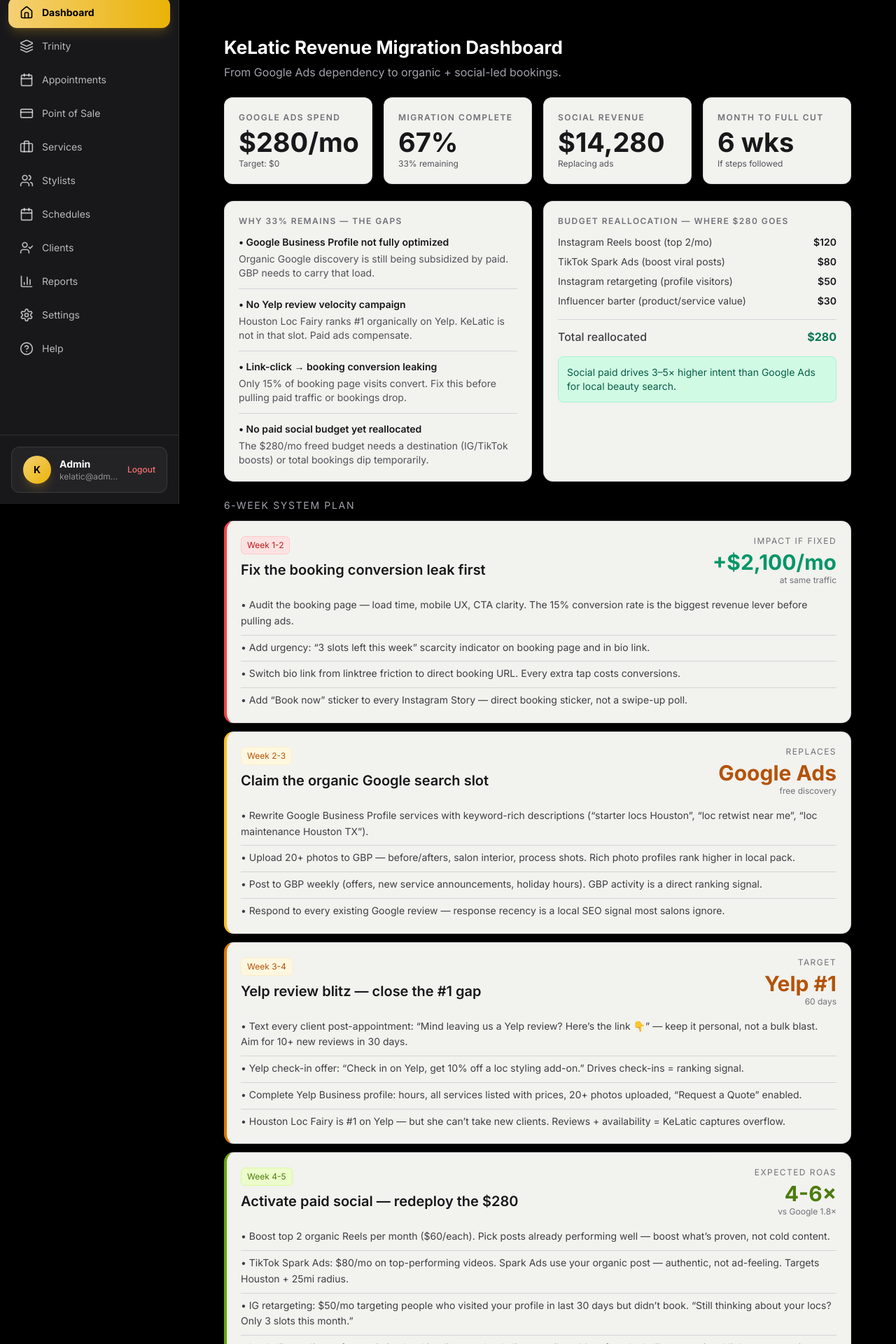
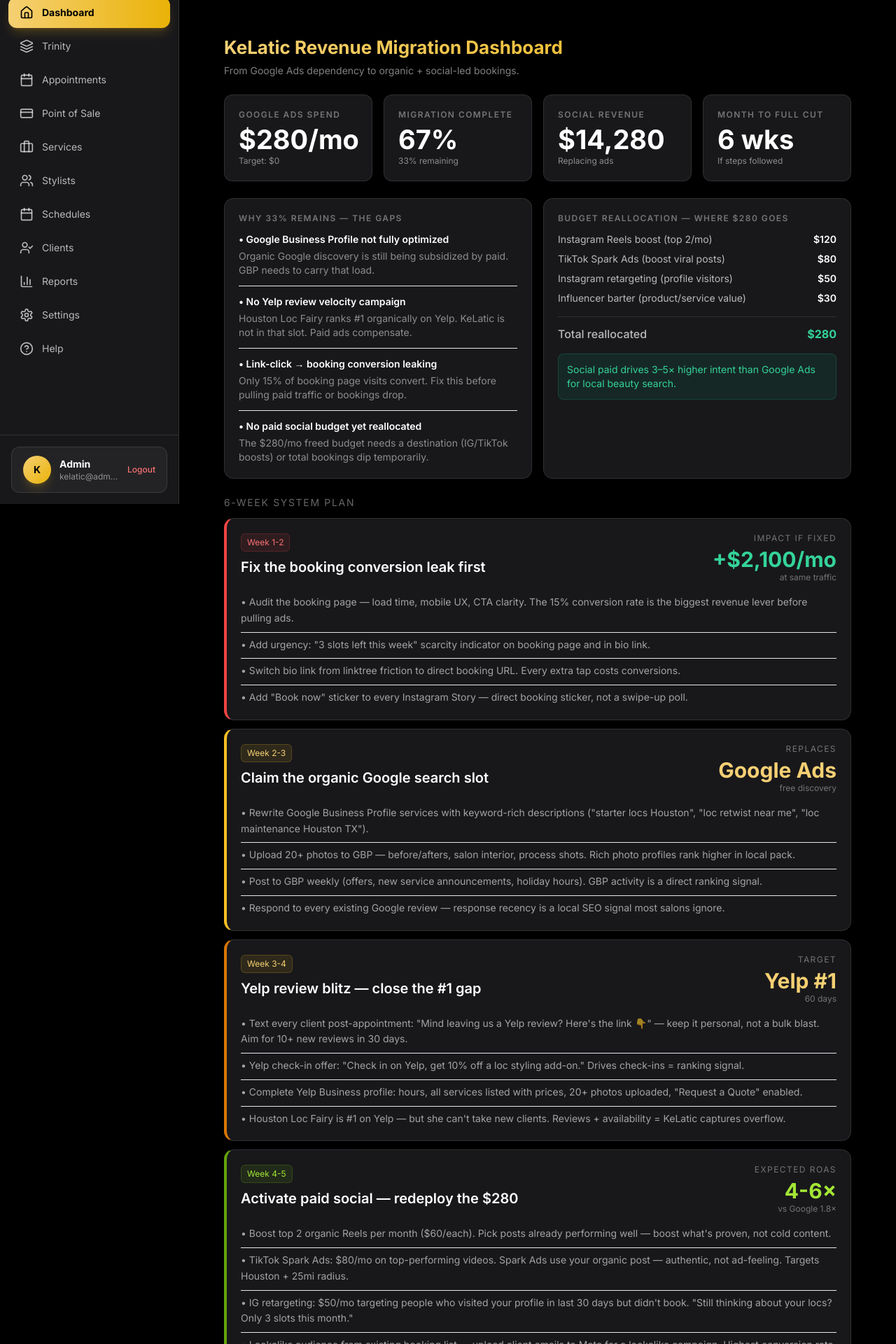
Before and after one commit to epicmotionSD/kelatic-booking, a Next.js app: page /admin in a window 1280 px wide. Shown: the part 80-2000 px from the top of the page at 70% size. Built offline with nearby package versions, Linux system fonts and the light colour scheme; no server answers; a web font is replaced by a local one.

Commit message:
Dark-ify admin dashboard: match Trinity UI style across all cards

```diff
--- a/components/dashboard/revenue-migration-dashboard.tsx
+++ b/components/dashboard/revenue-migration-dashboard.tsx
@@ -1,26 +1,10 @@
 'use client'
 
 const topMetrics = [
-  {
-    label: 'Google ads spend',
-    value: '$280/mo',
-    sublabel: 'Target: $0',
-  },
-  {
-    label: 'Migration complete',
-    value: '67%',
-    sublabel: '33% remaining',
-  },
-  {
-    label: 'Social revenue',
-    value: '$14,280',
-    sublabel: 'Replacing ads',
-  },
-  {
-    label: 'Month to full cut',
-    value: '6 wks',
-    sublabel: 'If steps followed',
-  },
+  { label: 'Google ads spend', value: '$280/mo', sublabel: 'Target: $0' },
+  { label: 'Migration complete', value: '67%', sublabel: '33% remaining' },
+  { label: 'Social revenue', value: '$14,280', sublabel: 'Replacing ads' },
+  { label: 'Month to full cut', value: '6 wks', sublabel: 'If steps followed' },
 ]
 
 const gapItems = [
@@ -57,13 +41,13 @@
     impactValue: '+$2,100/mo',
     impactSub: 'at same traffic',
     accentClass: 'border-l-red-500',
-    weekChipClass: 'bg-red-100 text-red-700 border-red-200',
-    metricClass: 'text-emerald-600',
+    weekChipClass: 'bg-red-500/10 text-red-400 border-red-500/20',
+    metricClass: 'text-emerald-400',
     bullets: [
       'Audit the booking page — load time, mobile UX, CTA clarity. The 15% conversion rate is the biggest revenue lever before pulling ads.',
-      'Add urgency: “3 slots left this week” scarcity indicator on booking page and in bio link.',
+      'Add urgency: "3 slots left this week" scarcity indicator on booking page and in bio link.',
       'Switch bio link from linktree friction to direct booking URL. Every extra tap costs conversions.',
-      'Add “Book now” sticker to every Instagram Story — direct booking sticker, not a swipe-up poll.',
+      'Add "Book now" sticker to every Instagram Story — direct booking sticker, not a swipe-up poll.',
     ],
   },
   {
@@ -73,10 +57,10 @@
     impactValue: 'Google Ads',
     impactSub: 'free discovery',
     accentClass: 'border-l-amber-500',
-    weekChipClass: 'bg-amber-100 text-amber-700 border-amber-200',
-    metricClass: 'text-amber-700',
+    weekChipClass: 'bg-amber-500/10 text-amber-400 border-amber-500/20',
+    metricClass: 'text-amber-400',
     bullets: [
-      'Rewrite Google Business Profile services with keyword-rich descriptions (“starter locs Houston”, “loc retwist near me”, “loc maintenance Houston TX”).',
+      'Rewrite Google Business Profile services with keyword-rich descriptions ("starter locs Houston", "loc retwist near me", "loc maintenance Houston TX").',
       'Upload 20+ photos to GBP — before/afters, salon interior, process shots. Rich photo profiles rank higher in local pack.',
       'Post to GBP weekly (offers, new service announcements, holiday hours). GBP activity is a direct ranking signal.',
       'Respond to every existing Google review — response recency is a local SEO signal most salons ignore.',
@@ -89,13 +73,13 @@
     impactValue: 'Yelp #1',
     impactSub: '60 days',
     accentClass: 'border-l-amber-600',
-    weekChipClass: 'bg-amber-100 text-amber-700 border-amber-200',
-    metricClass: 'text-amber-700',
+    weekChipClass: 'bg-amber-500/10 text-amber-400 border-amber-500/20',
+    metricClass: 'text-amber-400',
     bullets: [
-      'Text every client post-appointment: “Mind leaving us a Yelp review? Here’s the link 👇” — keep it personal, not a bulk blast. Aim for 10+ new reviews in 30 days.',
-      'Yelp check-in offer: “Check in on Yelp, get 10% off a loc styling add-on.” Drives check-ins = ranking signal.',
-      'Complete Yelp Business profile: hours, all services listed with prices, 20+ photos uploaded, “Request a Quote” enabled.',
-      'Houston Loc Fairy is #1 on Yelp — but she can’t take new clients. Reviews + availability = KeLatic captures overflow.',
+      'Text every client post-appointment: "Mind leaving us a Yelp review? Here\'s the link 👇" — keep it personal, not a bulk blast. Aim for 10+ new reviews in 30 days.',
+      'Yelp check-in offer: "Check in on Yelp, get 10% off a loc styling add-on." Drives check-ins = ranking signal.',
+      'Complete Yelp Business profile: hours, all services listed with prices, 20+ photos uploaded, "Request a Quote" enabled.',
+      'Houston Loc Fairy is #1 on Yelp — but she can\'t take new clients. Reviews + availability = KeLatic captures overflow.',
     ],
   },
   {
@@ -105,12 +89,12 @@
     impactValue: '4-6×',
     impactSub: 'vs Google 1.8×',
     accentClass: 'border-l-lime-600',
-    weekChipClass: 'bg-lime-100 text-lime-700 border-lime-200',
-    metricClass: 'text-lime-700',
+    weekChipClass: 'bg-lime-500/10 text-lime-400 border-lime-500/20',
+    metricClass: 'text-lime-400',
     bullets: [
-      'Boost top 2 organic Reels per month ($60/each). Pick posts already performing well — boost what’s proven, not cold content.',
+      'Boost top 2 organic Reels per month ($60/each). Pick posts already performing well — boost what\'s proven, not cold content.',
       'TikTok Spark Ads: $80/mo on top-performing videos. Spark Ads use your organic post — authentic, not ad-feeling. Targets Houston + 25mi radius.',
-      'IG retargeting: $50/mo targeting people who visited your profile in last 30 days but didn’t book. “Still thinking about your locs? Only 3 slots this month.”',
+      'IG retargeting: $50/mo targeting people who visited your profile in last 30 days but didn\'t book. "Still thinking about your locs? Only 3 slots this month."',
       'Lookalike audience from existing booking list — upload client emails to Meta for a lookalike campaign. Highest conversion rate ad type.',
     ],
   },
@@ -121,12 +105,12 @@
     impactValue: '$0',
     impactSub: 'UGC + referral',
     accentClass: 'border-l-lime-700',
-    weekChipClass: 'bg-lime-100 text-lime-700 border-lime-200',
-    metricClass: 'text-lime-700',
+    weekChipClass: 'bg-lime-500/10 text-lime-400 border-lime-500/20',
+    metricClass: 'text-lime-400',
     bullets: [
-      'Ask every client to film a 15-sec reaction video at the reveal. Text: “Film yourself seeing your locs for the first time — we’ll share it!” Most will say yes.',
+      'Ask every client to film a 15-sec reaction video at the reveal. Text: "Film yourself seeing your locs for the first time — we\'ll share it!" Most will say yes.',
       'Salon hashtag push: #KeLatic + #KeLaticLocs on every client post = free content + organic search visibility.',
-      'Referral offer: “Tag a friend in our latest Reel = both of you get $20 off your next visit.” Viral loop with booking incentive.',
+      'Referral offer: "Tag a friend in our latest Reel = both of you get $20 off your next visit." Viral loop with booking incentive.',
       'Reach out to @houstonlocgirl and @naturalhtx for service-barter collabs — zero cash, $0 ad cost, 8–11% engagement audiences.',
     ],
   },
@@ -136,13 +120,13 @@
     impactLabel: 'Migration',
     impactValue: '100%',
     impactSub: 'done',
-    accentClass: 'border-l-green-700',
-    weekChipClass: 'bg-green-100 text-green-700 border-green-200',
-    metricClass: 'text-green-700',
+    accentClass: 'border-l-green-500',
+    weekChipClass: 'bg-green-500/10 text-green-400 border-green-500/20',
+    metricClass: 'text-green-400',
     bullets: [
-      'Confirm GBP organic traffic is holding — check Google Search Console for “kelatic” + “Houston locs” impressions before pulling the plug.',
+      'Confirm GBP organic traffic is holding — check Google Search Console for "kelatic" + "Houston locs" impressions before pulling the plug.',
       'Verify booking calendar has 80%+ fill rate for 2 consecutive weeks from organic + social alone.',
-      'Pause Google Ads (don’t delete the account — keep the data and pixel for 30-day safety window).',
+      'Pause Google Ads (don\'t delete the account — keep the data and pixel for 30-day safety window).',
       'After 30 days with stable bookings: close the account completely. $280/mo permanent savings locked in.',
     ],
   },
@@ -151,22 +135,19 @@
 const pillars = [
   {
     title: 'Google Business Profile',
-    detail:
-      'Captures “locs near me” and “Houston loctician” searches for free. Needs 20+ photos + keyword-rich service descriptions + weekly activity to rank in local 3-pack.',
+    detail: 'Captures "locs near me" and "Houston loctician" searches for free. Needs 20+ photos + keyword-rich service descriptions + weekly activity to rank in local 3-pack.',
     badge: 'Free',
     timeline: 'Week 2',
   },
   {
     title: 'Yelp organic ranking',
-    detail:
-      'Review velocity is the #1 Yelp ranking signal. 10 new reviews in 30 days can shift KeLatic from top-10 to top-3. Houston Loc Fairy’s limited hours mean she can’t serve overflow demand.',
+    detail: 'Review velocity is the #1 Yelp ranking signal. 10 new reviews in 30 days can shift KeLatic from top-10 to top-3. Houston Loc Fairy\'s limited hours mean she can\'t serve overflow demand.',
     badge: 'Free',
     timeline: 'Week 3',
   },
   {
     title: 'Instagram + TikTok organic reach',
-    detail:
-      'Already driving 63% of social bookings. TikTok’s 89K monthly views is the growth engine — loc education content ranks in TikTok search for “starter locs”, which converts to direct bookings.',
+    detail: 'Already driving 63% of social bookings. TikTok\'s 89K monthly views is the growth engine — loc education content ranks in TikTok search for "starter locs", which converts to direct bookings.',
     badge: 'Live now',
     timeline: 'Scale week 4',
   },
@@ -183,8 +164,8 @@
 
 const safetyChecks = [
   'Booking calendar 80%+ filled for 2 consecutive weeks from organic sources only',
-  'GBP appearing in “locs Houston” local 3-pack in Google Maps',
-  'Yelp profile in top 5 for “locs Houston” — at least 25 total reviews',
+  'GBP appearing in "locs Houston" local 3-pack in Google Maps',
+  'Yelp profile in top 5 for "locs Houston" — at least 25 total reviews',
   'IG booking link CTR above 3.5% (up from current ~2.5%)',
   'Paid social campaigns active and delivering — at least 1 week of data before cutting Google',
   'x3o SMS reactivation campaign active — ghost clients as revenue buffer during transition',
@@ -200,8 +181,8 @@
   className?: string
 }) {
   return (
-    <section className={`rounded-[14px] border border-zinc-300/90 bg-[#f2f2ee] p-4 md:p-5 text-zinc-900 ${className}`}>
-      <h2 className="text-xs uppercase tracking-[0.12em] text-zinc-500 mb-3 font-semibold">{title}</h2>
+    <section className={`rounded-[14px] border border-white/10 bg-zinc-900 p-4 md:p-5 ${className}`}>
+      <h2 className="text-xs uppercase tracking-[0.12em] text-white/40 mb-3 font-semibold">{title}</h2>
       {children}
     </section>
   )
@@ -213,18 +194,21 @@
   maxWidthClass?: string
 }) {
   return (
-    <div className={`p-4 lg:p-8 space-y-6 bg-black min-h-screen ${maxWidthClass}`}>
+    <div className={`p-4 lg:p-8 space-y-6 ${maxWidthClass}`}>
       <div>
-        <h1 className="text-[26px] font-bold text-white">KeLatic Revenue Migration Dashboard</h1>
-        <p className="text-zinc-400 mt-1">From Google Ads dependency to organic + social-led bookings.</p>
+        <h1 className="text-[26px] font-bold bg-gradient-to-r from-amber-400 to-yellow-500 bg-clip-text text-transparent">
+          KeLatic Revenue Migration Dashboard
+        </h1>
+        <p className="text-white/50 mt-1 text-sm">From Google Ads dependency to organic + social-led bookings.</p>
       </div>
 
+      {/* Top metrics */}
       <div className="grid grid-cols-1 sm:grid-cols-2 xl:grid-cols-4 gap-4">
         {topMetrics.map((metric) => (
-          <div key={metric.label} className="rounded-[12px] border border-zinc-300/90 bg-[#f2f2ee] p-5 text-zinc-900">
-            <p className="text-xs uppercase tracking-[0.12em] text-zinc-500 font-semibold">{metric.label}</p>
-            <p className="text-[38px] font-bold mt-2 leading-none">{metric.value}</p>
-            <p className="text-xs text-zinc-600 mt-1">{metric.sublabel}</p>
+          <div key={metric.label} className="rounded-[12px] border border-white/10 bg-zinc-900 p-5">
+            <p className="text-xs uppercase tracking-[0.12em] text-white/40 font-semibold">{metric.label}</p>
+            <p className="text-[38px] font-bold mt-2 leading-none text-white">{metric.value}</p>
+            <p className="text-xs text-white/50 mt-1">{metric.sublabel}</p>
           </div>
         ))}
       </div>
@@ -233,9 +217,9 @@
         <SectionCard title="Why 33% remains — the gaps">
           <ul className="space-y-3">
             {gapItems.map((item) => (
-              <li key={item.title} className="border-b border-zinc-300 pb-3 last:border-b-0 last:pb-0">
-                <p className="text-sm font-semibold text-zinc-900">• {item.title}</p>
-                <p className="text-sm text-zinc-600 mt-1">{item.detail}</p>
+              <li key={item.title} className="border-b border-white/8 pb-3 last:border-b-0 last:pb-0">
+                <p className="text-sm font-semibold text-white">• {item.title}</p>
+                <p className="text-sm text-white/50 mt-1">{item.detail}</p>
               </li>
             ))}
           </ul>
@@ -245,40 +229,43 @@
           <div className="space-y-2">
             {budgetAllocation.map((item) => (
               <div key={item.name} className="flex items-center justify-between text-sm">
-                <span className="text-zinc-700">{item.name}</span>
-                <span className="font-semibold text-zinc-900">{item.amount}</span>
+                <span className="text-white/70">{item.name}</span>
+                <span className="font-semibold text-white">{item.amount}</span>
               </div>
             ))}
           </div>
-          <div className="mt-4 border-t border-zinc-300 pt-3 flex items-center justify-between">
-            <span className="text-zinc-700 font-medium">Total reallocated</span>
-            <span className="text-emerald-700 font-bold">$280</span>
+          <div className="mt-4 border-t border-white/10 pt-3 flex items-center justify-between">
+            <span className="text-white/70 font-medium">Total reallocated</span>
+            <span className="text-emerald-400 font-bold">$280</span>
           </div>
-          <div className="mt-4 rounded-lg bg-emerald-100 border border-emerald-200 p-3 text-sm text-emerald-800">
+          <div className="mt-4 rounded-lg bg-emerald-500/10 border border-emerald-500/20 p-3 text-sm text-emerald-400">
             Social paid drives 3–5× higher intent than Google Ads for local beauty search.
           </div>
         </SectionCard>
       </div>
 
+      {/* 6-week plan */}
       <div className="space-y-3">
-        <h2 className="text-sm uppercase tracking-[0.12em] text-zinc-400">6-week system plan</h2>
+        <h2 className="text-sm uppercase tracking-[0.12em] text-white/40">6-week system plan</h2>
         {weeklyPlan.map((section) => (
-          <section key={section.title} className={`rounded-[14px] border border-zinc-300/90 bg-[#f2f2ee] p-4 md:p-5 border-l-4 ${section.accentClass}`}>
+          <section
+            key={section.title}
+            className={`rounded-[14px] border border-white/10 bg-zinc-900 p-4 md:p-5 border-l-4 ${section.accentClass}`}
+          >
             <div className="flex flex-col lg:flex-row lg:items-start lg:justify-between gap-2">
               <div>
                 <p className={`inline-flex text-xs px-2 py-1 rounded-md border ${section.weekChipClass}`}>{section.week}</p>
-                <h3 className="text-xl font-semibold text-zinc-900 mt-2">{section.title}</h3>
+                <h3 className="text-xl font-semibold text-white mt-2">{section.title}</h3>
               </div>
               <div className="text-right shrink-0">
-                <p className="text-xs uppercase tracking-[0.12em] text-zinc-500">{section.impactLabel}</p>
+                <p className="text-xs uppercase tracking-[0.12em] text-white/40">{section.impactLabel}</p>
                 <p className={`text-3xl font-bold mt-1 ${section.metricClass}`}>{section.impactValue}</p>
-                <p className="text-xs text-zinc-500">{section.impactSub}</p>
+                <p className="text-xs text-white/40">{section.impactSub}</p>
               </div>
             </div>
-
             <ul className="mt-4 space-y-1.5">
               {section.bullets.map((bullet) => (
-                <li key={bullet} className="text-sm text-zinc-700 border-b border-zinc-300 pb-2 last:border-b-0 last:pb-0 leading-relaxed">
+                <li key={bullet} className="text-sm text-white/60 border-b border-white/8 pb-2 last:border-b-0 last:pb-0 leading-relaxed">
                   • {bullet}
                 </li>
               ))}
@@ -291,12 +278,12 @@
         <SectionCard title="The three organic pillars replacing Google">
           <div className="space-y-3">
             {pillars.map((pillar) => (
-              <div key={pillar.title} className="rounded-[12px] border border-zinc-300/90 bg-white/60 p-4">
-                <h3 className="font-semibold text-zinc-900">{pillar.title}</h3>
-                <p className="text-sm text-zinc-600 mt-1">{pillar.detail}</p>
+              <div key={pillar.title} className="rounded-[12px] border border-white/10 bg-white/3 p-4">
+                <h3 className="font-semibold text-white">{pillar.title}</h3>
+                <p className="text-sm text-white/50 mt-1">{pillar.detail}</p>
                 <div className="mt-3 flex items-center gap-2">
-                  <span className="text-xs px-2 py-1 rounded-full bg-blue-500/10 border border-blue-500/20 text-blue-700">{pillar.badge}</span>
-                  <span className="text-xs text-zinc-500">{pillar.timeline}</span>
+                  <span className="text-xs px-2 py-1 rounded-full bg-blue-500/10 border border-blue-500/20 text-blue-400">{pillar.badge}</span>
+                  <span className="text-xs text-white/40">{pillar.timeline}</span>
                 </div>
               </div>
             ))}
@@ -310,23 +297,19 @@
                 key={row.label}
                 className={`flex items-center justify-between rounded-lg px-3 py-2 ${
                   row.emphasis
-                    ? 'bg-emerald-100 border border-emerald-200'
-                    : 'bg-white/60 border border-zinc-300'
+                    ? 'bg-emerald-500/10 border border-emerald-500/20'
+                    : 'bg-white/5 border border-white/8'
                 }`}
               >
-                <span className={`${row.emphasis ? 'font-semibold text-zinc-900' : 'text-zinc-700'} text-sm`}>{row.label}</span>
-                <span
-                  className={`text-sm font-semibold ${
-                    row.positive ? 'text-emerald-700' : 'text-zinc-900'
-                  }`}
-                >
+                <span className={`${row.emphasis ? 'font-semibold text-white' : 'text-white/70'} text-sm`}>{row.label}</span>
+                <span className={`text-sm font-semibold ${row.positive ? 'text-emerald-400' : 'text-white'}`}>
                   {row.value}
                 </span>
               </div>
             ))}
           </div>
-          <p className="text-xs text-zinc-500 mt-3">
-            Revenue bridge assumes 160 avg ticket. Conversion fix alone covers the Google Ads revenue 2× over.
+          <p className="text-xs text-white/30 mt-3">
+            Revenue bridge assumes $160 avg ticket. Conversion fix alone covers the Google Ads revenue 2× over.
           </p>
         </SectionCard>
       </div>
@@ -336,13 +319,13 @@
           {safetyChecks.map((check, index) => (
             <div
               key={check}
-              className="rounded-[12px] border border-zinc-300/90 bg-white/60 px-3 py-3 text-sm text-zinc-700 flex items-start gap-2"
+              className="rounded-[12px] border border-white/10 bg-white/3 px-3 py-3 text-sm text-white/60 flex items-start gap-2"
             >
               <span
                 className={`mt-0.5 inline-flex h-5 w-5 shrink-0 items-center justify-center rounded-[4px] border text-xs ${
                   index === 0
-                    ? 'border-emerald-500 bg-emerald-100 text-emerald-700'
-                    : 'border-zinc-400 text-zinc-500'
+                    ? 'border-emerald-500 bg-emerald-500/10 text-emerald-400'
+                    : 'border-white/20 text-white/20'
                 }`}
               >
                 {index === 0 ? '✓' : ''}
```
